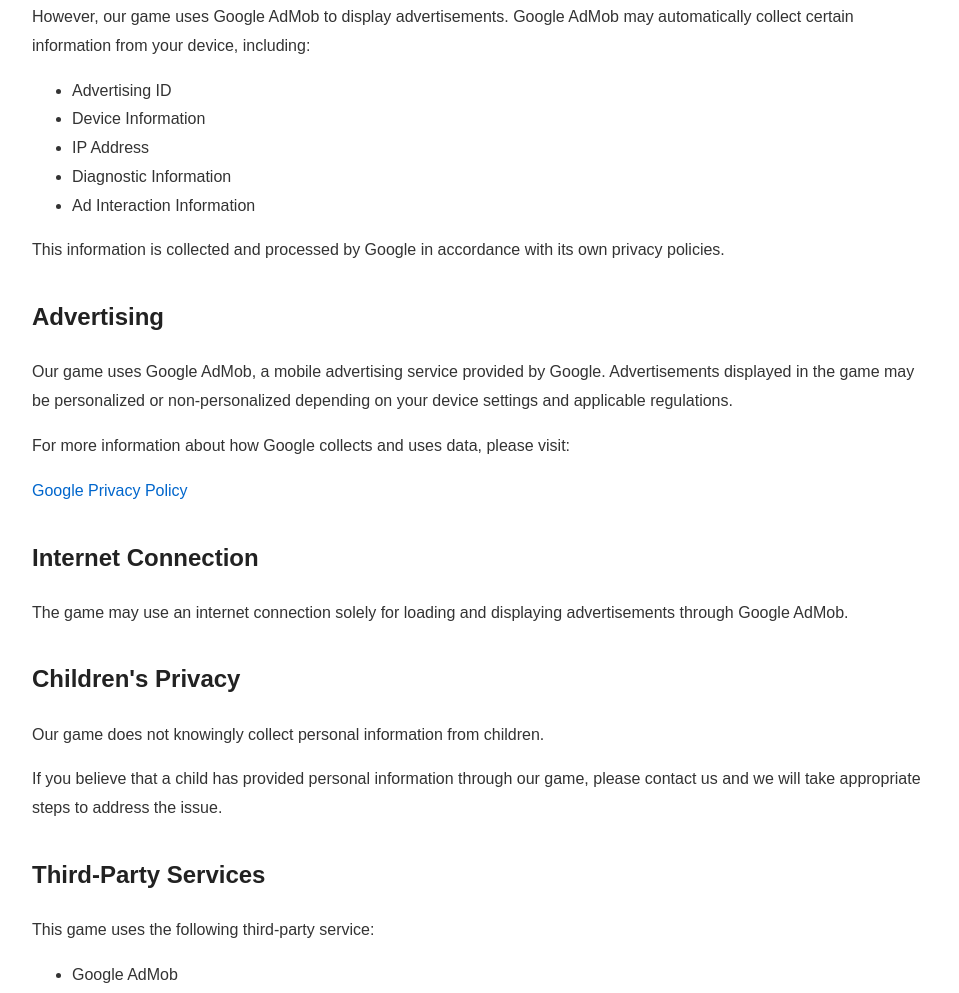
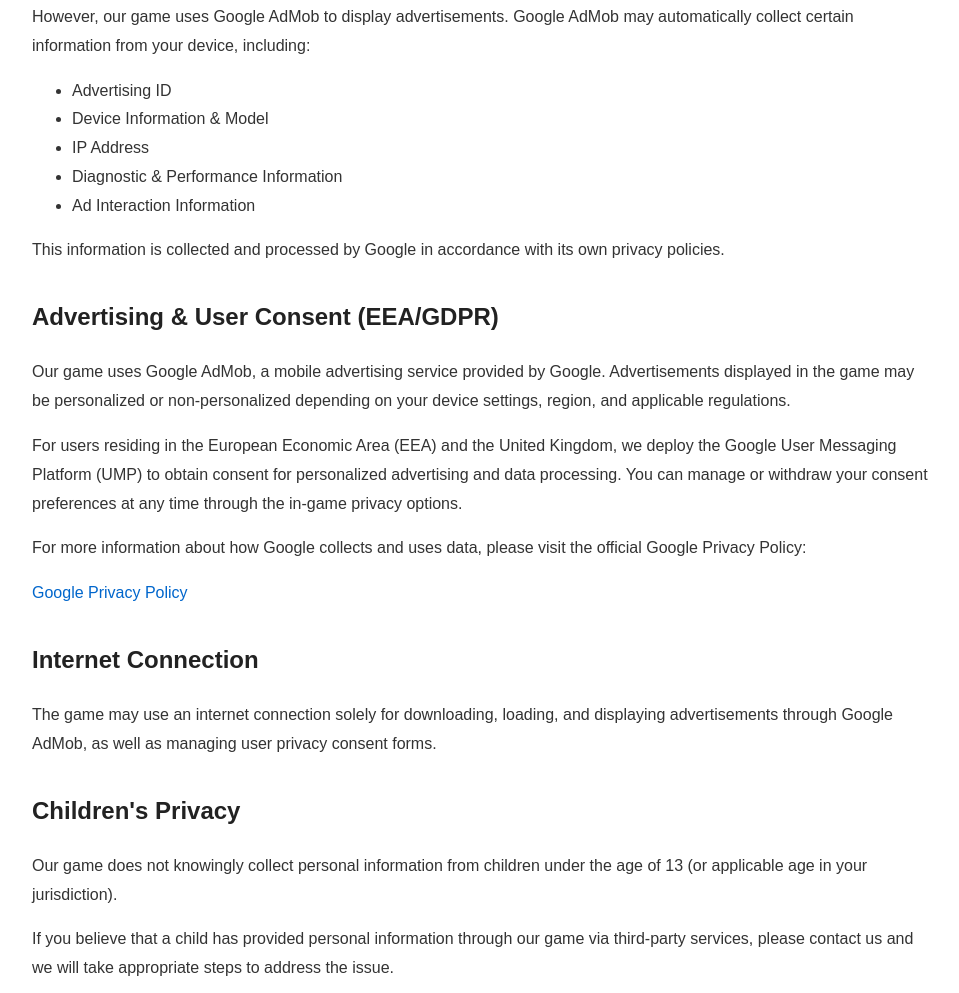
Before and after one commit to javed999045-commits/privacy-policy, a plain HTML site: page index.html in a window 1280 px wide. Shown: the part 496-1489 px from the top of the page, without its empty margins (158-1117 px from the left). Drawn offline with Linux system fonts and the light colour scheme.

Commit message:
Update index.html

```diff
--- a/index.html
+++ b/index.html
@@ -1,5 +1,4 @@
 <!DOCTYPE html>
-
 <html lang="en">
 <head>
 <meta charset="UTF-8">
@@ -43,7 +42,6 @@
     margin-top: 40px;
 }
 </style>
-
 </head>
 
 <body>
@@ -82,9 +80,9 @@
 
 <ul>
 <li>Advertising ID</li>
-<li>Device Information</li>
+<li>Device Information & Model</li>
 <li>IP Address</li>
-<li>Diagnostic Information</li>
+<li>Diagnostic & Performance Information</li>
 <li>Ad Interaction Information</li>
 </ul>
 
@@ -93,16 +91,23 @@
 with its own privacy policies.
 </p>
 
-<h2>Advertising</h2>
+<h2>Advertising & User Consent (EEA/GDPR)</h2>
 
 <p>
 Our game uses Google AdMob, a mobile advertising service provided by Google.
 Advertisements displayed in the game may be personalized or non-personalized
-depending on your device settings and applicable regulations.
+depending on your device settings, region, and applicable regulations.
 </p>
 
 <p>
-For more information about how Google collects and uses data, please visit:
+For users residing in the European Economic Area (EEA) and the United Kingdom,
+we deploy the Google User Messaging Platform (UMP) to obtain consent for
+personalized advertising and data processing. You can manage or withdraw your
+consent preferences at any time through the in-game privacy options.
+</p>
+
+<p>
+For more information about how Google collects and uses data, please visit the official Google Privacy Policy:
 </p>
 
 <p>
@@ -114,18 +119,19 @@
 <h2>Internet Connection</h2>
 
 <p>
-The game may use an internet connection solely for loading and displaying
-advertisements through Google AdMob.
+The game may use an internet connection solely for downloading, loading, and displaying
+advertisements through Google AdMob, as well as managing user privacy consent forms.
 </p>
 
 <h2>Children's Privacy</h2>
 
 <p>
-Our game does not knowingly collect personal information from children.
+Our game does not knowingly collect personal information from children under the age of 13
+(or applicable age in your jurisdiction).
 </p>
 
 <p>
-If you believe that a child has provided personal information through our game,
+If you believe that a child has provided personal information through our game via third-party services,
 please contact us and we will take appropriate steps to address the issue.
 </p>
 
@@ -136,7 +142,7 @@
 </p>
 
 <ul>
-<li>Google AdMob</li>
+<li>Google AdMob (Google LLC)</li>
 </ul>
 
 <p>
```
